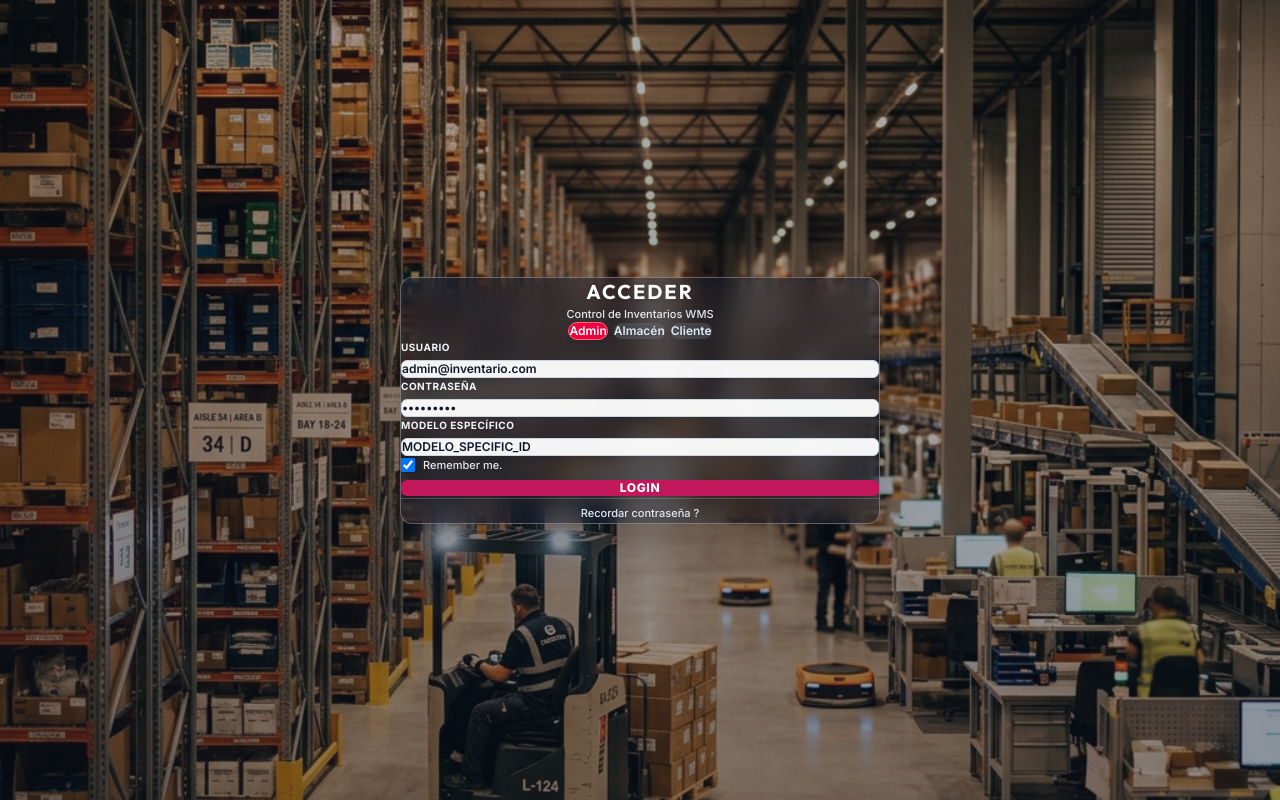
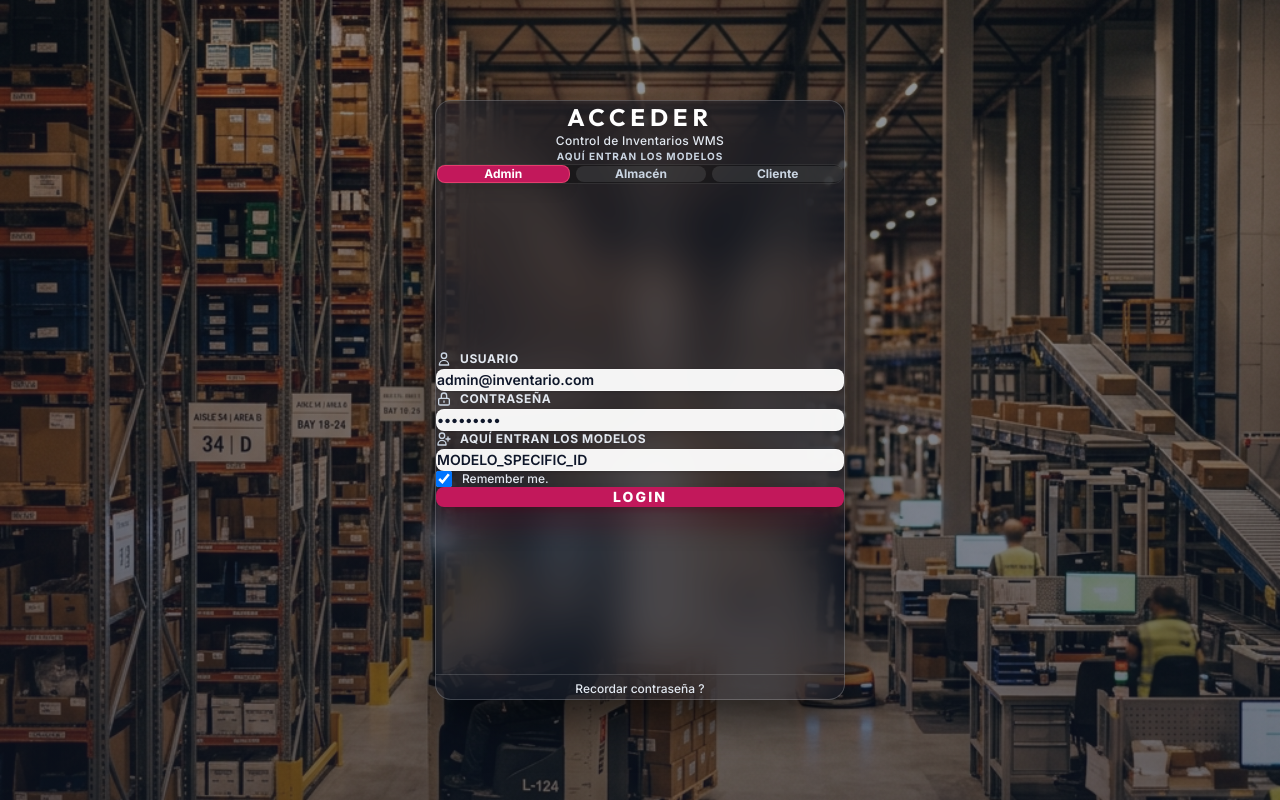
Before and after one commit to BettaLR/Inventario, a React (Vite) app in the folder frontend/: page /login in a window 1280 px wide. Built offline with nearby package versions, Linux system fonts and the light colour scheme.

Commit message:
feat: login glassmorphism vertical flotante de alta precisión

```diff
--- a/frontend/src/components/auth/LoginForm.jsx
+++ b/frontend/src/components/auth/LoginForm.jsx
@@ -47,36 +47,39 @@
 
   return (
     <div
-      className="min-h-screen w-full flex items-center justify-center p-3 sm:p-5 relative bg-cover bg-center bg-no-repeat select-none font-sans"
+      className="min-h-screen w-full flex items-center justify-center p-4 sm:p-6 relative bg-cover bg-center bg-no-repeat select-none font-sans"
       style={{
-        backgroundImage: `linear-gradient(to bottom, rgba(15, 23, 42, 0.35), rgba(15, 23, 42, 0.45)), url('/warehouse_bg.png')`,
+        backgroundImage: `linear-gradient(to bottom, rgba(15, 23, 42, 0.45), rgba(15, 23, 42, 0.6)), url('/warehouse_bg.png')`,
       }}
     >
-      {/* Translucent Frosted Glass Container */}
-      <div className="relative z-10 w-full max-w-[480px] bg-slate-900/45 backdrop-blur-md border border-white/30 rounded-xl shadow-2xl p-5 sm:p-6 text-white">
+      {/* Sleek Vertical Suspended Glassmorphism Panel */}
+      <div className="relative z-10 w-full max-w-[410px] min-h-[600px] bg-slate-900/35 backdrop-blur-xl border border-white/20 rounded-2xl shadow-2xl shadow-black/70 py-10 px-7 sm:px-9 text-white flex flex-col justify-between">
 
-        {/* Compact Header */}
-        <div className="text-center mb-3">
-          <h1 className="text-lg sm:text-xl font-black tracking-widest uppercase text-white font-heading drop-shadow-sm">
+        {/* Header Section */}
+        <div className="text-center space-y-1 mb-6">
+          <h1 className="text-2xl font-bold tracking-[0.2em] uppercase text-white font-heading drop-shadow-md">
             ACCEDER
           </h1>
-          <p className="text-slate-200 text-[11px] mt-0.5 font-medium drop-shadow-xs">
+          <p className="text-slate-200 text-xs font-medium tracking-wide">
             Control de Inventarios WMS
+          </p>
+          <p className="text-[10px] font-bold text-slate-300 uppercase tracking-widest pt-0.5">
+            AQUÍ ENTRAN LOS MODELOS
           </p>
         </div>
 
-        {/* Role Switcher */}
-        <div className="mb-3">
-          <div className="flex items-center justify-center gap-1.5">
+        {/* Tab Bar / Role Switcher */}
+        <div className="mb-6">
+          <div className="flex items-center justify-between gap-1.5 p-1 bg-black/25 rounded-xl border border-white/10">
             {DEMO_ROLES.map((r) => (
               <button
                 key={r.email}
                 type="button"
                 onClick={() => selectRole(r)}
-                className={`py-1 px-3 rounded-full text-[10px] sm:text-xs font-semibold transition-all cursor-pointer text-center ${
+                className={`flex-1 py-1.5 px-3 rounded-lg text-xs font-bold transition-all duration-200 cursor-pointer text-center ${
                   formik.values.email === r.email
-                    ? 'bg-rose-600 text-white shadow-md border border-rose-400 font-extrabold'
-                    : 'bg-white/15 text-slate-200 hover:bg-white/25 backdrop-blur-xs'
+                    ? 'bg-[#C2185B] text-white shadow-lg border border-rose-400/50'
+                    : 'bg-white/10 text-slate-300 hover:bg-white/20 hover:text-white'
                 }`}
               >
                 {r.label}
@@ -85,78 +88,87 @@
           </div>
         </div>
 
-        {/* Compact Text-Only Form */}
-        <form onSubmit={formik.handleSubmit} noValidate className="space-y-2.5 text-left">
+        {/* Form Inputs */}
+        <form onSubmit={formik.handleSubmit} noValidate className="space-y-4 text-left flex-1 flex flex-col justify-center">
           {/* Usuario / Email */}
           <div>
-            <label htmlFor="email" className="block text-[10px] font-bold uppercase tracking-wider text-slate-100 mb-0.5 drop-shadow-xs">
-              USUARIO
+            <label htmlFor="email" className="flex items-center gap-2 text-xs font-bold uppercase tracking-wider text-slate-200 mb-1.5">
+              <svg className="w-4 h-4 text-slate-300" fill="none" stroke="currentColor" viewBox="0 0 24 24">
+                <path strokeLinecap="round" strokeLinejoin="round" strokeWidth="2" d="M16 7a4 4 0 11-8 0 4 4 0 018 0zM12 14a7 7 0 00-7 7h14a7 7 0 00-7-7z" />
+              </svg>
+              <span>USUARIO</span>
             </label>
             <input
               id="email"
               type="email"
               autoComplete="email"
-              className={`w-full px-3 py-1.5 bg-white/95 text-slate-900 rounded-md text-xs font-semibold outline-none transition-all placeholder-slate-400 focus:ring-2 focus:ring-rose-500 shadow-xs ${
-                formik.touched.email && formik.errors.email ? 'border-2 border-rose-500' : 'border border-slate-300'
+              className={`w-full px-3.5 py-2.5 bg-white/95 text-slate-900 rounded-lg text-sm font-semibold outline-none transition-all placeholder-slate-400 focus:ring-2 focus:ring-[#C2185B] shadow-sm ${
+                formik.touched.email && formik.errors.email ? 'border-2 border-rose-500' : 'border border-white/30'
               }`}
               placeholder="admin@inventario.com"
               {...formik.getFieldProps('email')}
             />
             {formik.touched.email && formik.errors.email && (
-              <p className="text-rose-300 text-[10px] mt-0.5 font-medium">{formik.errors.email}</p>
+              <p className="text-rose-300 text-xs mt-1 font-medium">{formik.errors.email}</p>
             )}
           </div>
 
           {/* Password */}
           <div>
-            <label htmlFor="password" className="block text-[10px] font-bold uppercase tracking-wider text-slate-100 mb-0.5 drop-shadow-xs">
-              CONTRASEÑA
+            <label htmlFor="password" className="flex items-center gap-2 text-xs font-bold uppercase tracking-wider text-slate-200 mb-1.5">
+              <svg className="w-4 h-4 text-slate-300" fill="none" stroke="currentColor" viewBox="0 0 24 24">
+                <path strokeLinecap="round" strokeLinejoin="round" strokeWidth="2" d="M12 15v2m-6 4h12a2 2 0 002-2v-6a2 2 0 00-2-2H6a2 2 0 00-2 2v6a2 2 0 002 2zm10-10V7a4 4 0 00-8 0v4h8z" />
+              </svg>
+              <span>CONTRASEÑA</span>
             </label>
             <input
               id="password"
               type="password"
               autoComplete="current-password"
-              className={`w-full px-3 py-1.5 bg-white/95 text-slate-900 rounded-md text-xs font-semibold outline-none transition-all placeholder-slate-400 focus:ring-2 focus:ring-rose-500 shadow-xs ${
-                formik.touched.password && formik.errors.password ? 'border-2 border-rose-500' : 'border border-slate-300'
+              className={`w-full px-3.5 py-2.5 bg-white/95 text-slate-900 rounded-lg text-sm font-semibold outline-none transition-all placeholder-slate-400 focus:ring-2 focus:ring-[#C2185B] shadow-sm ${
+                formik.touched.password && formik.errors.password ? 'border-2 border-rose-500' : 'border border-white/30'
               }`}
-              placeholder="••••••••••"
+              placeholder="••••••••"
               {...formik.getFieldProps('password')}
             />
             {formik.touched.password && formik.errors.password && (
-              <p className="text-rose-300 text-[10px] mt-0.5 font-medium">{formik.errors.password}</p>
+              <p className="text-rose-300 text-xs mt-1 font-medium">{formik.errors.password}</p>
             )}
           </div>
 
           {/* Modelo Específico */}
           <div>
-            <label htmlFor="modelo" className="block text-[10px] font-bold uppercase tracking-wider text-slate-100 mb-0.5 drop-shadow-xs">
-              MODELO ESPECÍFICO
+            <label htmlFor="modelo" className="flex items-center gap-2 text-xs font-bold uppercase tracking-wider text-slate-200 mb-1.5">
+              <svg className="w-4 h-4 text-slate-300" fill="none" stroke="currentColor" viewBox="0 0 24 24">
+                <path strokeLinecap="round" strokeLinejoin="round" strokeWidth="2" d="M18 9v3m0 0v3m0-3h3m-3 0h-3m-2-5a4 4 0 11-8 0 4 4 0 018 0zM3 20a6 6 0 0112 0v1H3v-1z" />
+              </svg>
+              <span>AQUÍ ENTRAN LOS MODELOS</span>
             </label>
             <input
               id="modelo"
               type="text"
-              className="w-full px-3 py-1.5 bg-white/95 text-slate-900 rounded-md text-xs font-semibold outline-none transition-all placeholder-slate-400 focus:ring-2 focus:ring-rose-500 shadow-xs border border-slate-300"
+              className="w-full px-3.5 py-2.5 bg-white/95 text-slate-900 rounded-lg text-sm font-semibold outline-none transition-all placeholder-slate-400 focus:ring-2 focus:ring-[#C2185B] shadow-sm border border-white/30"
               placeholder="MODELO_SPECIFIC_ID"
               {...formik.getFieldProps('modelo')}
             />
           </div>
 
           {/* Remember Me */}
-          <div className="flex items-center text-[11px] text-slate-200 pt-0.5">
-            <label className="flex items-center gap-2 cursor-pointer select-none">
+          <div className="flex items-center text-xs text-slate-200 pt-1">
+            <label className="flex items-center gap-2.5 cursor-pointer select-none">
               <input
                 type="checkbox"
                 checked={rememberMe}
                 onChange={(e) => setRememberMe(e.target.checked)}
-                className="w-3.5 h-3.5 rounded border-slate-600 bg-slate-800 text-rose-600 focus:ring-rose-500 cursor-pointer"
+                className="w-4 h-4 rounded border-slate-500 bg-slate-800 text-[#C2185B] focus:ring-[#C2185B] cursor-pointer"
               />
-              <span className="font-medium text-slate-200 drop-shadow-xs">Remember me.</span>
+              <span className="font-medium text-slate-200">Remember me.</span>
             </label>
           </div>
 
           {/* Server Error Alert */}
           {errorServidor && (
-            <div className="p-2 bg-rose-500/30 border border-rose-500/60 rounded text-rose-100 text-[11px] font-semibold text-center">
+            <div className="p-2.5 bg-rose-500/30 border border-rose-500/60 rounded-lg text-rose-100 text-xs font-semibold text-center">
               {errorServidor}
             </div>
           )}
@@ -165,15 +177,15 @@
           <button
             type="submit"
             disabled={formik.isSubmitting}
-            className="w-full bg-[#C2185B] hover:bg-[#AD1457] text-white font-extrabold py-2.5 px-4 rounded-md uppercase tracking-wider text-xs shadow-md transition-all duration-150 cursor-pointer active:scale-[0.99] disabled:opacity-50 mt-1"
+            className="w-full bg-[#C2185B] hover:bg-[#AD1457] text-white font-extrabold py-3.5 px-4 rounded-lg uppercase tracking-[0.15em] text-sm shadow-xl shadow-rose-950/60 transition-all duration-200 cursor-pointer active:scale-[0.99] disabled:opacity-50 mt-3"
           >
             {formik.isSubmitting ? 'INGRESANDO...' : 'LOGIN'}
           </button>
         </form>
 
         {/* Footer Link */}
-        <div className="text-center mt-3 pt-2 border-t border-white/20">
-          <span className="text-[11px] text-slate-200 hover:text-white transition-colors cursor-pointer font-medium drop-shadow-xs">
+        <div className="text-center pt-5 mt-4 border-t border-white/15">
+          <span className="text-xs text-slate-200 hover:text-white transition-colors cursor-pointer font-medium">
             Recordar contraseña ?
           </span>
         </div>
```
